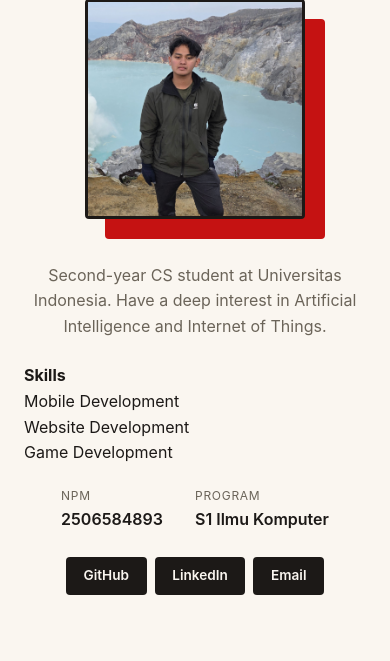
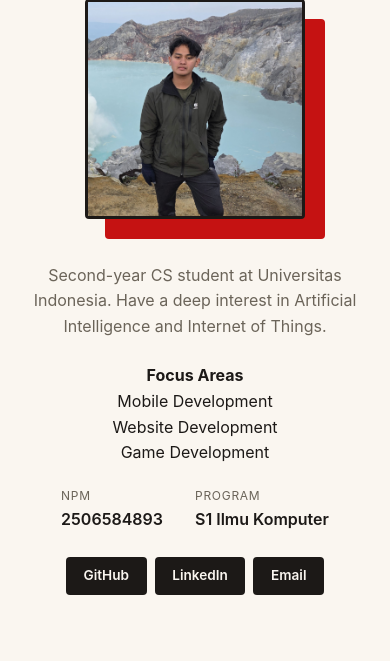
Before and after one commit to adpsxx/myportofolios, a Django app: page / in a window 390 px wide. Shown: the part 364-1025 px from the top of the page. Run offline with Django 5.2, Linux system fonts and the light colour scheme.

Commit message:
Adding new about me section (Focus Areas) and optimizing it for both web and mobile view

```diff
--- a/static/css/style.css
+++ b/static/css/style.css
@@ -242,4 +242,8 @@ h1, .brand {
         align-items: center;
         margin: auto;
     }
+
+    .hero-skill {
+        text-align: center;
+    }
 }
--- a/templates/index.html
+++ b/templates/index.html
@@ -33,7 +33,7 @@
                 <div class="hero-details">
                     <p class="bio">Second-year CS student at Universitas Indonesia. Have a deep interest in Artificial Intelligence and Internet of Things.</p>
                     <div class="hero-skill">
-                        <p class="skill-text">Skills</p>
+                        <p class="skill-text">Focus Areas</p>
                         <ul class = "hero-skill-list">
                             <li>Mobile Development</li>
                             <li>Website Development</li>
```
